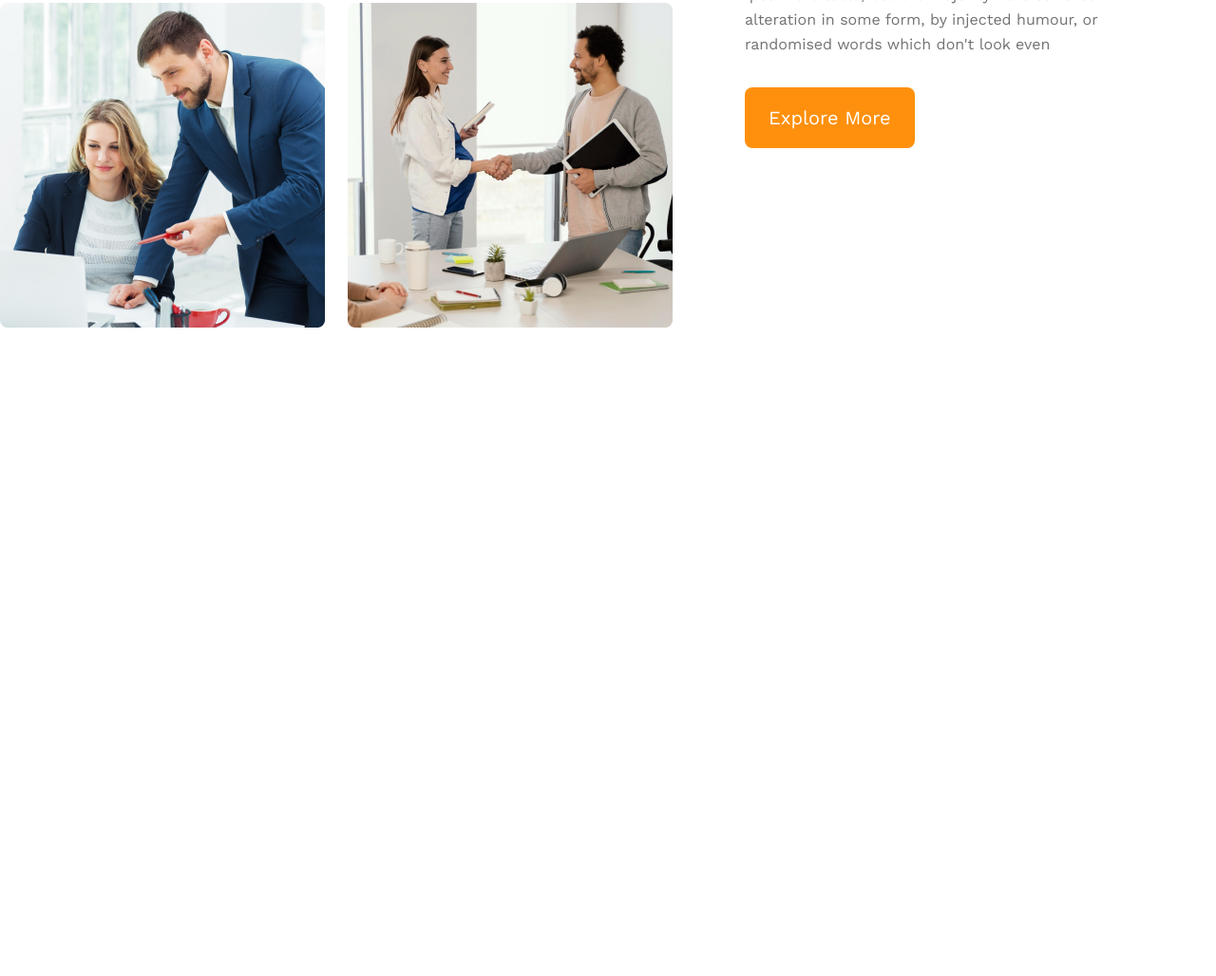
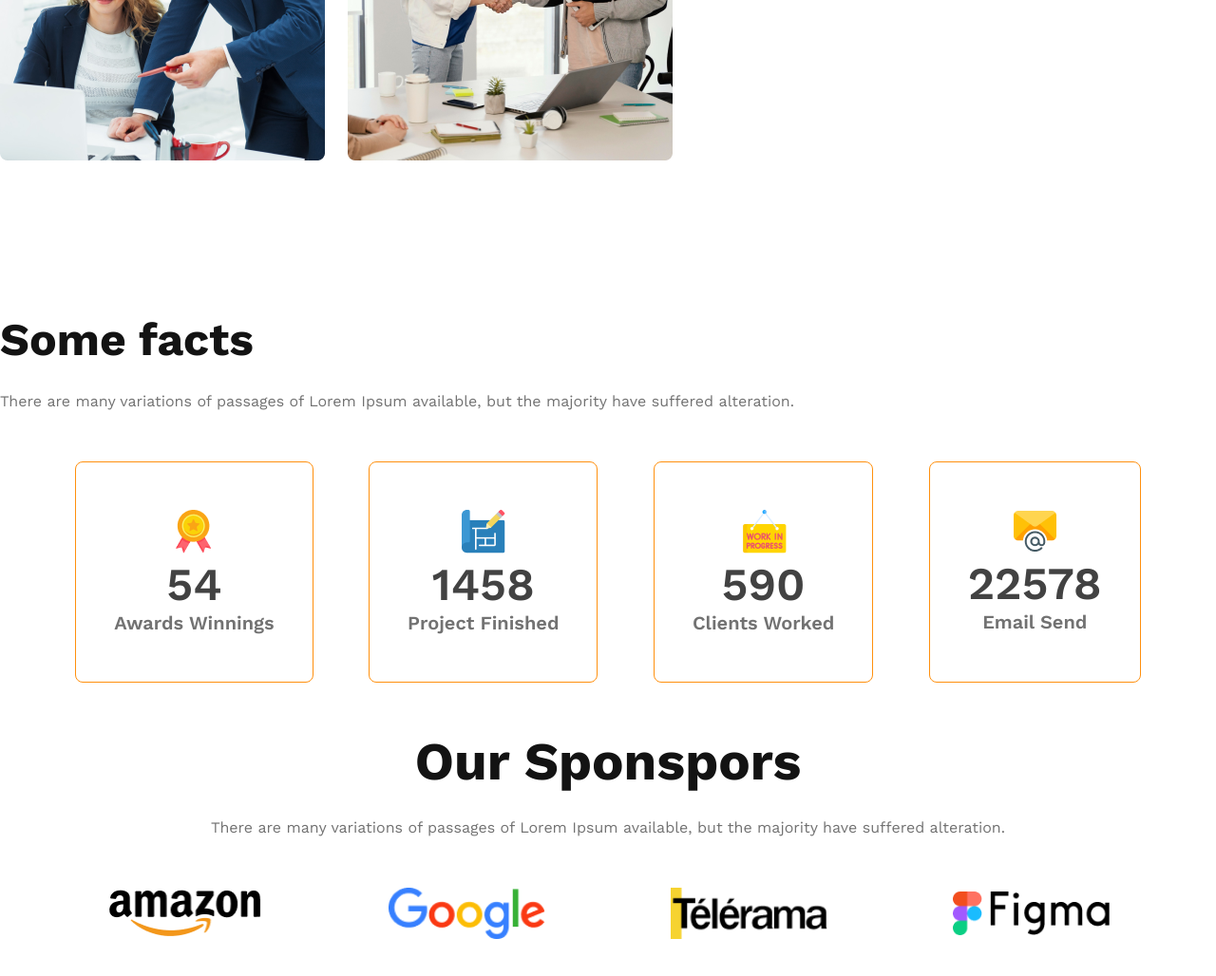
Before and after one commit to Al-Shahriar-Nazim/g3-architects, a plain HTML site: page index.html in a window 1280 px wide. Shown: the part 1658-2686 px from the top of the page at 95% size. Before the commit the page ends 2073 px from the top, so only its background shows below. Drawn offline with nearby package versions, Linux system fonts and the light colour scheme.

Commit message:
added main section

```diff
--- a/index.html
+++ b/index.html
@@ -46,7 +46,11 @@
           <img src="images/team4.png" alt="" />
         </div>
         <div class="teams-content">
-          <h3 class="teams-titel"><span class="quick-list">Quick list</span> <span class="our">of Our</span> <span class="text-features">Features</span></h3>
+          <h3 class="teams-titel">
+            <span class="quick-list">Quick list</span>
+            <span class="our">of Our</span>
+            <span class="text-features">Features</span>
+          </h3>
           <p class="text-light-gray">
             There are many variations of passages of Lorem Ipsum available, but
             the majority have suffered alteration in some form, by injected
@@ -55,6 +59,56 @@
           <button class="btn-primary">Explore More</button>
         </div>
       </section>
+      <!-- features section -->
+      <section class="features"></section>
+
+      <!-- facts section -->
+      <section class="fact">
+        <h3 class="fact-titel">Some facts</h3>
+        <p class="text-light-gray fact-description">
+          There are many variations of passages of Lorem Ipsum available, but
+          the majority have suffered alteration.
+        </p>
+        <div class="facts-card-containers">
+          <!-- .card*4>img+h2.card-stats+p.card-titel -->
+          <div class="card">
+            <img src="images/icons/ribon.png" alt="" />
+            <h2 class="card-stats">54</h2>
+            <p class="card-titel">Awards Winnings</p>
+          </div>
+
+          <div class="card">
+            <img src="images/icons/projects.png" alt="" />
+            <h2 class="card-stats">1458</h2>
+            <p class="card-titel">Project Finished</p>
+          </div>
+
+          <div class="card">
+            <img src="images/icons/customers.png" alt="" />
+            <h2 class="card-stats">590</h2>
+            <p class="card-titel">Clients Worked</p>
+          </div>
+          <div class="card">
+            <img src="images/icons/email.png" alt="" />
+            <h2 class="card-stats">22578</h2>
+            <p class="card-titel">Email Send</p>
+          </div>
+        </div>
+      </section>
+      <!-- sponspors sections -->
+      <section class="sponspors">
+        <h3 class="section-titel">Our Sponspors</h3>
+        <p class="text-light-gray">
+          There are many variations of passages of Lorem Ipsum available, but
+          the majority have suffered alteration.
+        </p>
+        <div class="sponspors-img-containers">
+          <img src="images/sponsors/amazon.png" alt="">
+          <img src="images/sponsors/google.png" alt="">
+          <img src="images/sponsors/telerama.png" alt="">
+          <img src="images/sponsors/figma.png" alt="">
+        </div>
+      </section>
     </main>
     <!-- footer part -->
     <footer></footer>
--- a/styles/g3.css
+++ b/styles/g3.css
@@ -112,6 +112,57 @@ main {
   line-height: 26px;
   padding-top: 24px;
 }
+/* fact style */
+.fact{
+  padding-top: 160px;
+}
+.fact-titel{
+  color: #131313;
+font-size: 3rem;
+font-weight: 700;
+}
+
+.facts-card-containers{
+  display: flex;
+  justify-content: space-around;
+padding: 50px;
+}
+.facts-card-containers .card{
+  border-radius: 8px;
+border: 1px solid #FF900E;
+text-align: center;
+padding: 50px 40px;
+}
+.facts-card-containers .card-stats{
+  font-size: 3rem;
+  font-weight: 600;
+color:  #424242;
+}
+.facts-card-containers .card-titel{
+  color: #727272;
+  font-size: 1.25rem;
+  font-weight: 600;
+
+}
+/* sponspors styles */
+.sponspors{
+text-align: center;
+}
+.sponspors-img-containers{
+  display: flex;
+  justify-content: space-evenly;
+  margin-top: 50px;
+  gap: 20px;
+  align-items: center;
+}
+.sponspors-img-containers img{
+width: 165px;
+}
+.section-titel{
+  color: #131313;
+  font-size: 3.5rem;
+  font-weight: 700;
+}
 
 /* media queries */
 /* mobile phone */
@@ -124,8 +175,20 @@ padding: 20px;
     margin: 0px auto;
   } */
   nav,
-  .teams-container{
+  .teams-container,
+  .facts-card-containers,
+  .sponspors-img-containers{
     flex-direction: column;
+  }
+  .facts-card-containers{
+    gap: 20px;
+  }
+  .fact-titel,.fact-description{
+    text-align: center;
+  }
+  .facts-card-containers .card{
+    gap: 20px;
+    padding: 20px;
   }
   .teams-container{
     /* padding: 10px; */
@@ -133,19 +196,33 @@ padding: 20px;
   .teams-image-container{
     grid-template-columns: 1fr;
   }
-  .nav-titel {
+  .nav-titel{
     margin-bottom: 20px;
+  }
+ .fact-description{
+    width: 100%;
+  margin-left: 5px;
+  }
+  .card img{
+    gap: 20px;
   }
 
 }
 /* medium  */
 @media screen and (min-width: 576px) and (max-width: 992px) {
   nav,
+  .facts-card-containers,
   .teams-container {
     flex-direction: column;
+
   }
-
-
+  .fact-titel,.fact-description{
+    text-align: center;
+  }
+  .facts-card-containers{
+    gap: 30px;
+    width: 300px;
+    margin: 0px auto;
   }
   header{
     padding: 50px;
@@ -153,4 +230,7 @@ padding: 20px;
   .nav-titel {
     margin-bottom: 20px;
   }
-}
+  .sponspors-img-containers{
+    flex-direction: column;
+  }
+  }
```
